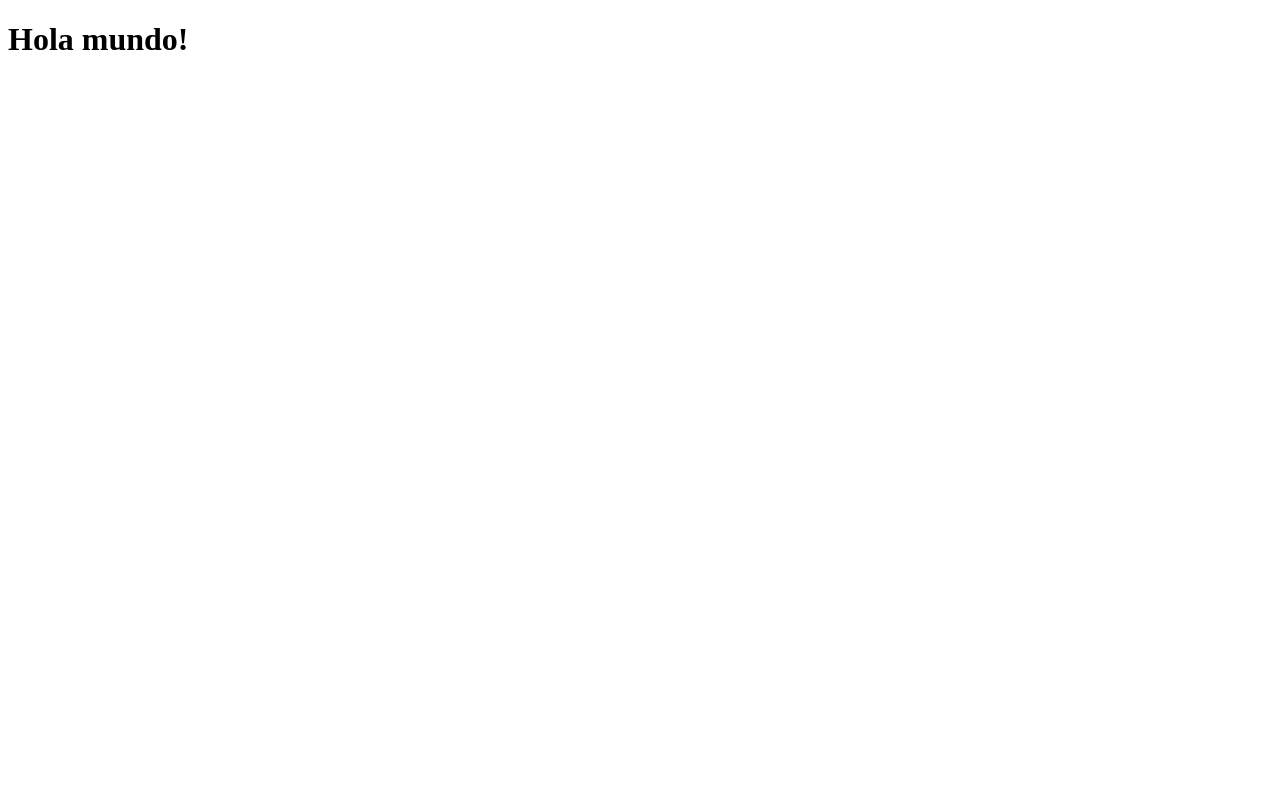
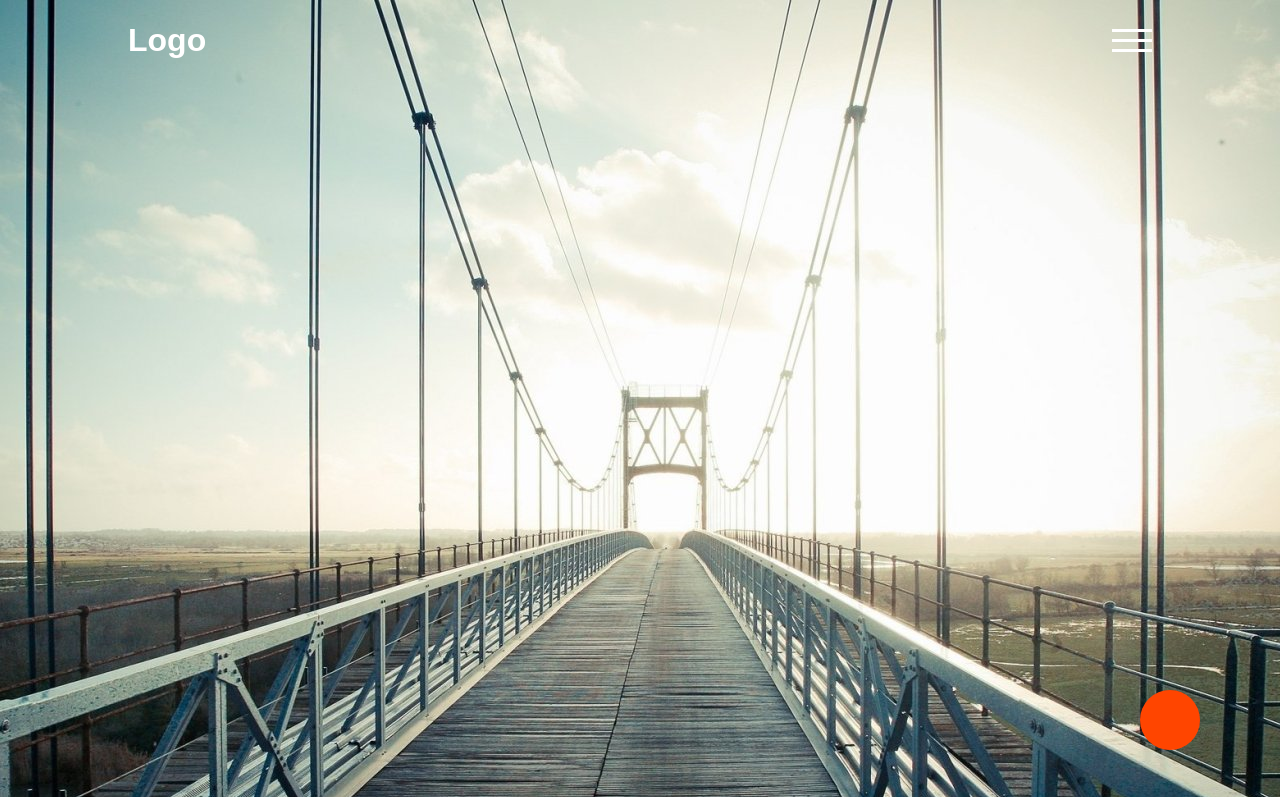
Before and after one commit to Yakiel/simple-template-html-css-javascript, a plain HTML site: page index.html in a window 1280 px wide. Shown: the top 797 px of the page. Drawn offline with nearby package versions, Linux system fonts and the light colour scheme.

Commit message:
First styles

```diff
--- a/assets/css/style.css
+++ b/assets/css/style.css
@@ -0,0 +1,103 @@
+* {
+    margin : 0;
+    padding : 0;
+    box-sizing: border-box;
+}
+
+body{
+    background : #fff;
+    min-height : 100vh;
+    font-family: Arial;
+}
+/*Nav */
+.nav{
+    width : 100%;
+    height : 80px;
+    background : transparent;
+    position: fixed;
+    display: flex;
+}
+
+.nav__wrapper {
+    position: relative;
+    margin : auto;
+    width: 80%;
+    height: 50%;
+    display: flex;
+    align-items : center;
+    justify-content : space-between;
+    /*border : 2px dashed red;*/
+}
+
+.nav__wrapper h1 {
+    color : #fff;
+}
+/*Icon hamburger*/
+.icon__hamburger{
+    width : 40px;
+    height : 3px;
+    position : relative;
+    background : #fff;
+}
+
+.icon__hamburger:before,.icon__hamburger:after{
+    width : 40px;
+    height : 3px;
+    content : '';
+    position : absolute;
+    background : #fff;
+}
+
+.icon__hamburger:before {
+    top : -10px;
+}
+
+.icon__hamburger:after {
+    top: 10px;
+}
+
+
+/*Hero*/
+.header__wrap {
+    width : 100%;
+    height : 100vh;
+    background : url('../img/puente.jpg');
+    background-size: cover;
+    display: flex;
+}
+
+.services__wrap {
+    width : 100%;
+    height : 250px;
+    background : #eee;
+}
+
+/*
+*Section services
+*whit icons
+*/
+.services__items {
+
+}
+
+.content {
+    width : 100%;
+    height : 300px;
+    background : tomato;
+}
+
+.footer {
+    width : 100%;
+    height : 300px;
+    background : #444;
+}
+
+.fab {
+    width : 60px;
+    height : 60px;
+    border-radius : 50%;
+    background : orangered;
+    position: fixed;
+    right: 80px;
+    bottom: 50px;
+}
--- a/index.html
+++ b/index.html
@@ -3,12 +3,37 @@
 	<head>
 		<meta charset="UTF-8">
 		<title>Simple Template</title>
+		<link rel="shortcut icon" href="/assets/img/favicon.ico">
+		<link rel="stylesheet" href="http://code.ionicframework.com/ionicons/2.0.1/css/ionicons.min.css"/>
 		<link rel="stylesheet" href="assets/css/style.css" type="text/css" />
 	</head>
 	<body>
+
+		<div class="fab">
+		</div>
+
+		<div class="nav">
+			<div class="nav__wrapper">
+				<h1>Logo</h1>
+				<div class="icon__hamburger"></div>
+			</div>
+		</div>
+
 		<header class="header__wrap">
-			<h1>Hola mundo!</h1>
+
 		</header>
+
+		<section class="services__wrap">
+			<div class="services__items"></div>
+			<div class="services__items"></div>
+			<div class="services__items"></div>
+		</section>
+
+		<section class="content">
+
+		</section>
+
+		<footer class="footer"></footer>
 
 		<script type="text/javascript" src="assets/js/script.js"></script>
 	</body>
```
Also changed, not shown: assets/img/Development.jpg (added), assets/img/favicon.ico (added), assets/img/puente.jpg (added).
